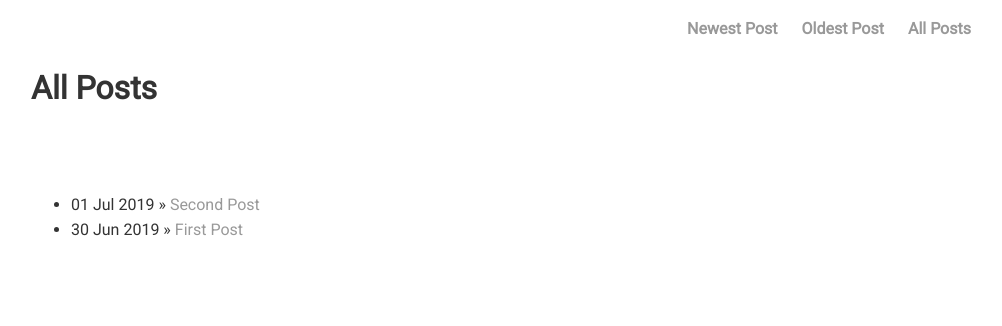
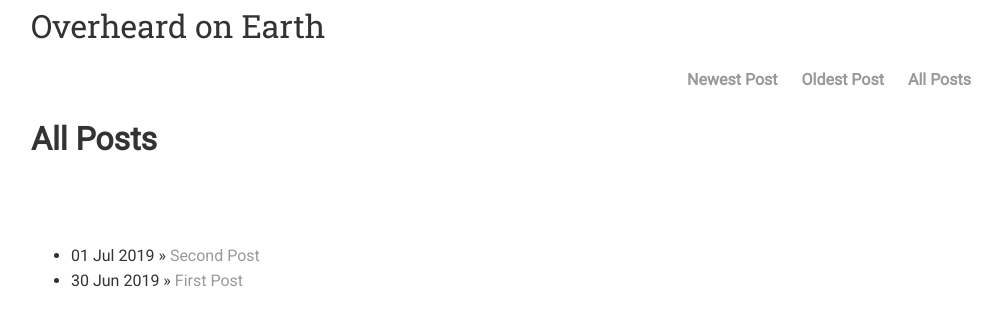
Before and after one commit to overheardonearth/overheardonearth.github.io, a Jekyll site: the page built from all-posts/index.html, in a window 1280 px wide. Shown: the top 326 px of the page, without its empty margins (129-1131 px from the left). Built offline with Jekyll 4.4.1, drawn with Linux system fonts in a browser that asks for light colours.

Commit message:
Update main.html

```diff
--- a/_layouts/main.html
+++ b/_layouts/main.html
@@ -10,6 +10,10 @@
 
 	<body>
 
+
+		<div class="site-title">
+			Overheard on Earth
+		</div>
 
 		<div class="site-title-nav">
 		<ul>
```
